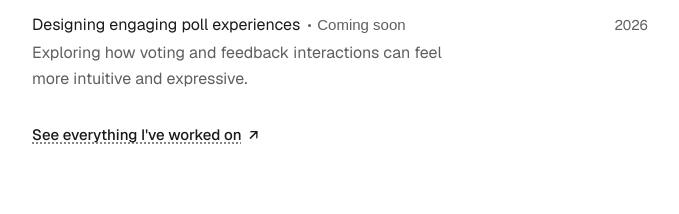
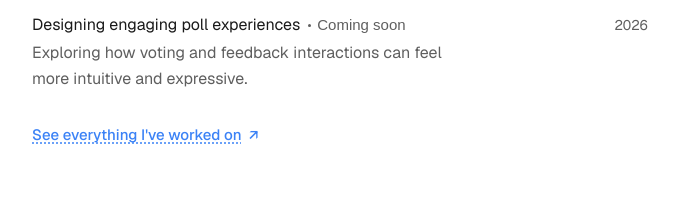
Before and after one commit to aditishinde304/my-portfolio, a Next.js app: page / in a window 1280 px wide. Shown: the part 2064-2278 px from the top of the page, without its empty margins (300-979 px from the left). Built offline with nearby package versions, Linux system fonts and the light colour scheme; a web font is replaced by a local one.

Commit message:
Use blue for 'See everything I've worked on' link
Co-Authored-By: Claude Sonnet 5 <noreply@anthropic.com>

```diff
--- a/app/globals.css
+++ b/app/globals.css
@@ -73,6 +73,11 @@ body {
   text-decoration-color: #3b82f6;
 }
 
+.link-dashed--blue {
+  color: #3b82f6;
+  text-decoration-color: #3b82f6;
+}
+
 .playground-scroll {
   scroll-behavior: smooth;
   -webkit-overflow-scrolling: touch;
--- a/app/page.tsx
+++ b/app/page.tsx
@@ -220,8 +220,8 @@ export default function Home() {
           rel="noopener noreferrer"
           className="inline-flex items-center gap-1.5 mt-8 text-[15px] font-medium"
         >
-          <span className="link-dashed">See everything I&apos;ve worked on</span>
-          <span style={{ display: "inline-block", transform: "rotate(45deg)" }}>↑</span>
+          <span className="link-dashed link-dashed--blue">See everything I&apos;ve worked on</span>
+          <span style={{ display: "inline-block", transform: "rotate(45deg)", color: "#3b82f6" }}>↑</span>
         </a>
       </section>
 
```
